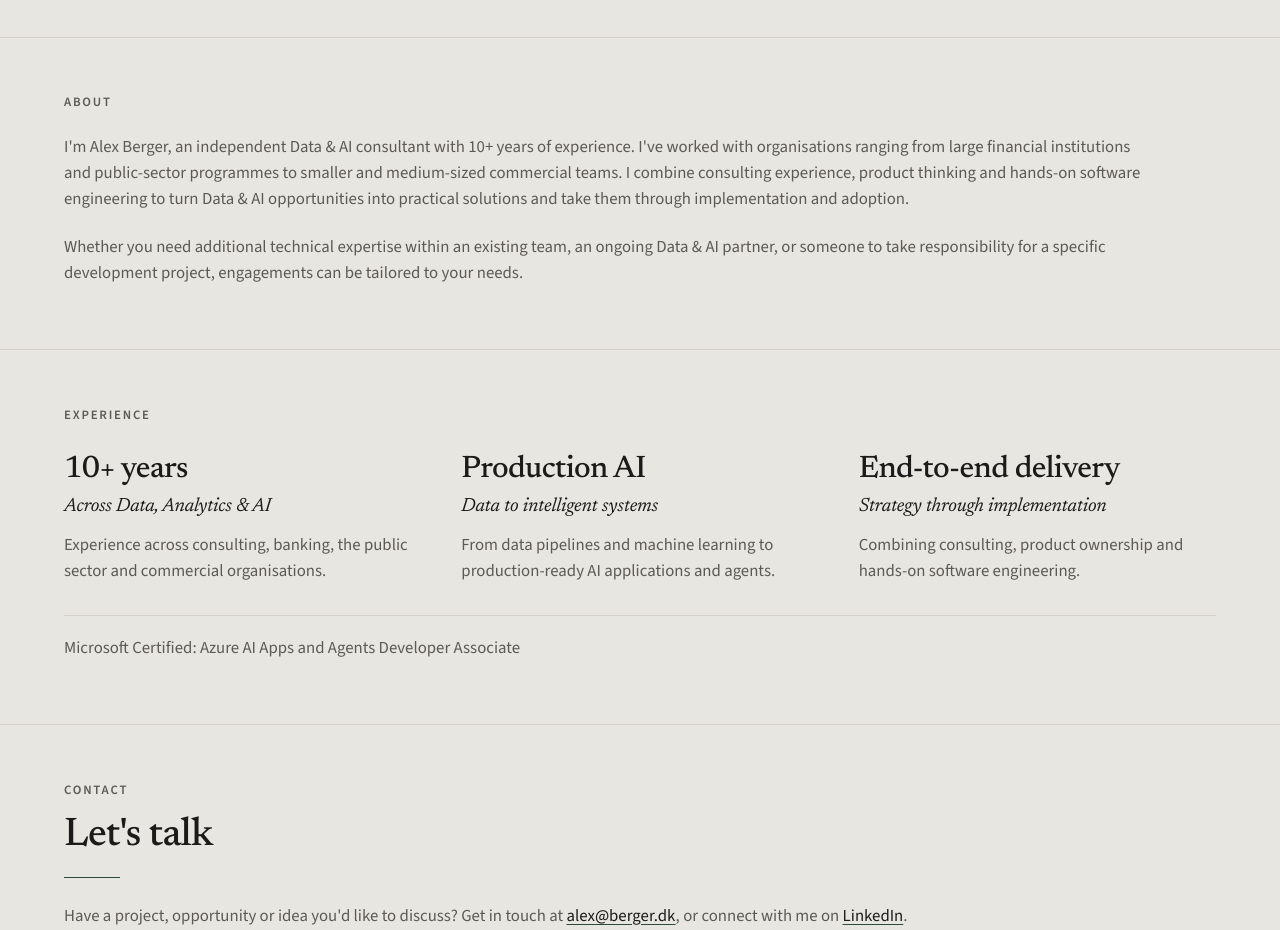
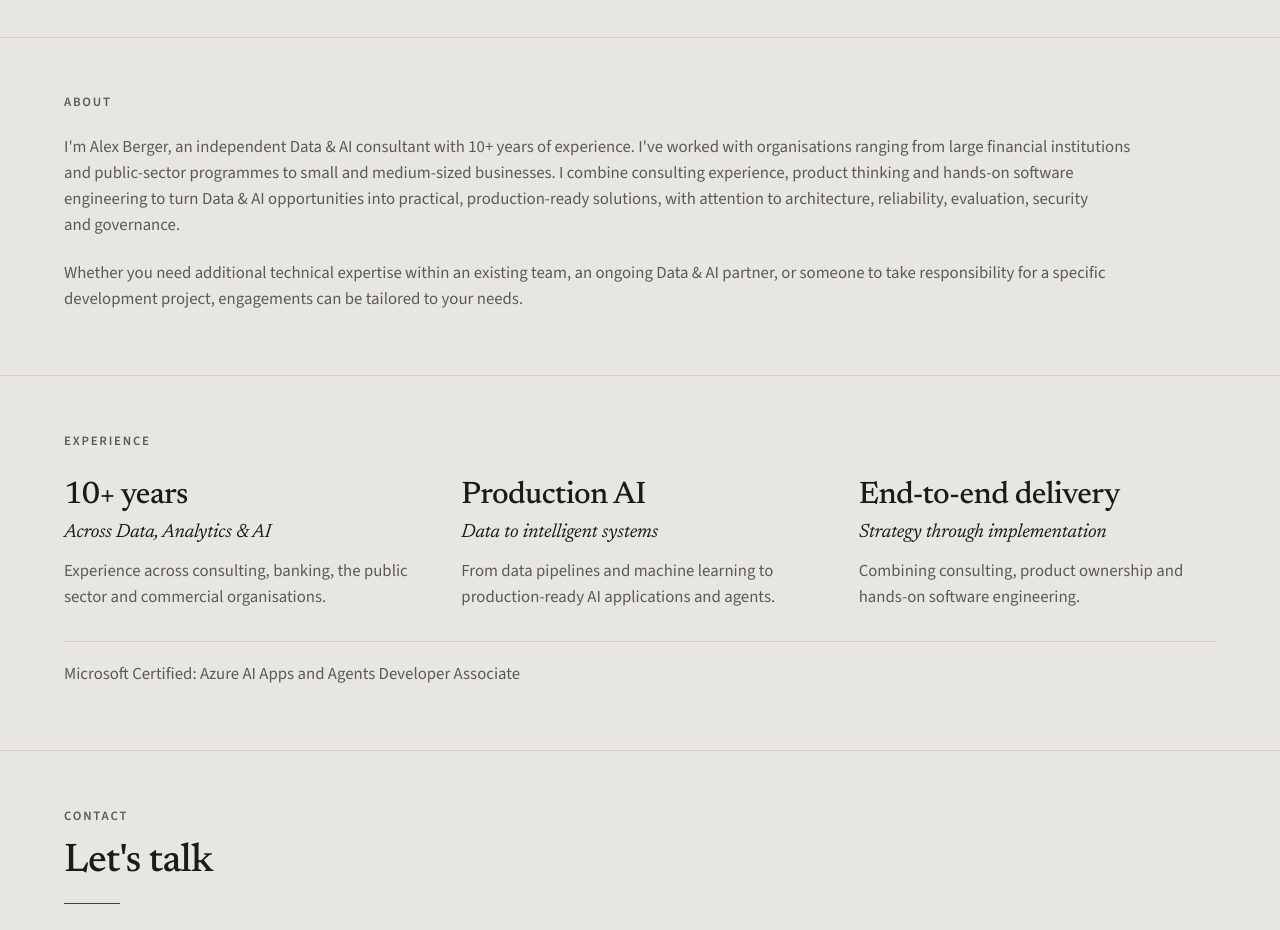
Before and after one commit to alexpberger/abc-website, a React (Vite) app: page / in a window 1280 px wide. Shown: the part 980-1910 px from the top of the page. Built offline with nearby package versions, Linux system fonts and the light colour scheme.

Commit message:
Revise the About biography to cover small and medium-sized businesses and production-ready delivery.

```diff
--- a/src/content/site.ts
+++ b/src/content/site.ts
@@ -36,7 +36,7 @@ export const site = {
   introduction: {
     id: "about",
     label: "About",
-    body: "I'm Alex Berger, an independent Data & AI consultant with 10+ years of experience. I've worked with organisations ranging from large financial institutions and public\u2011sector programmes to smaller and medium\u2011sized commercial teams. I combine consulting experience, product thinking and hands\u2011on software engineering to turn Data & AI opportunities into practical solutions and take them through implementation and adoption.",
+    body: "I'm Alex Berger, an independent Data & AI consultant with 10+ years of experience. I've worked with organisations ranging from large financial institutions and public\u2011sector programmes to small and medium\u2011sized businesses. I combine consulting experience, product thinking and hands\u2011on software engineering to turn Data & AI opportunities into practical, production\u2011ready solutions, with attention to architecture, reliability, evaluation, security and governance.",
     engagement:
       "Whether you need additional technical expertise within an existing team, an ongoing Data & AI partner, or someone to take responsibility for a specific development project, engagements can be tailored to your needs.",
   },
```
